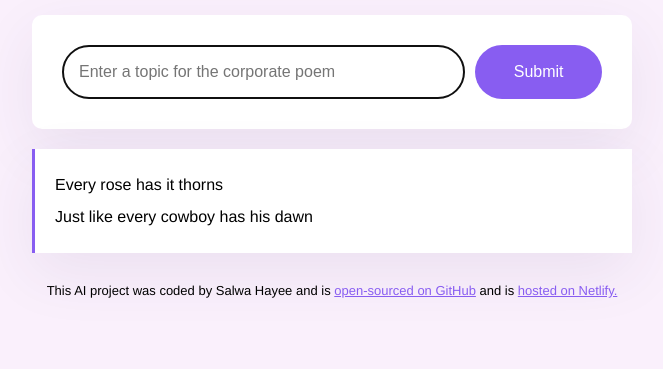
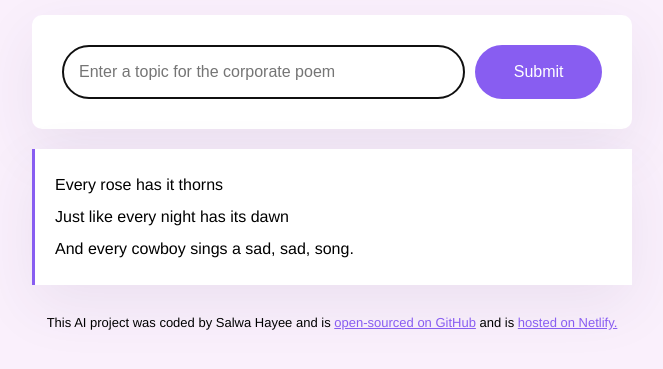
Before and after one commit to salwa-hayee/corporate-poem-generator, a plain HTML site: page index.html in a window 1280 px wide. Shown: the part 243-612 px from the top of the page, without its empty margins (308-971 px from the left). Drawn offline with Linux system fonts and the light colour scheme.

Commit message:
Updated some text in the body

```diff
--- a/index.html
+++ b/index.html
@@ -27,7 +27,9 @@
         <div class="poem">
           Every rose has it thorns
           <br />
-          Just like every cowboy has his dawn
+          Just like every night has its dawn
+          <br />
+          And every cowboy sings a sad, sad, song.
         </div>
       </main>
       <footer>
```
